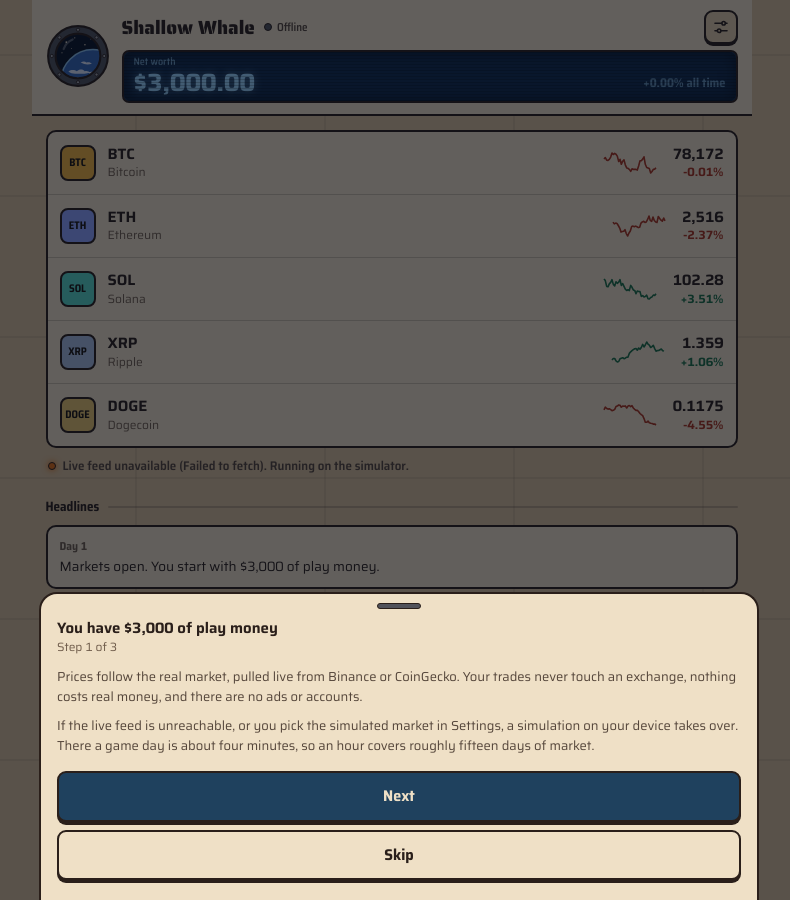
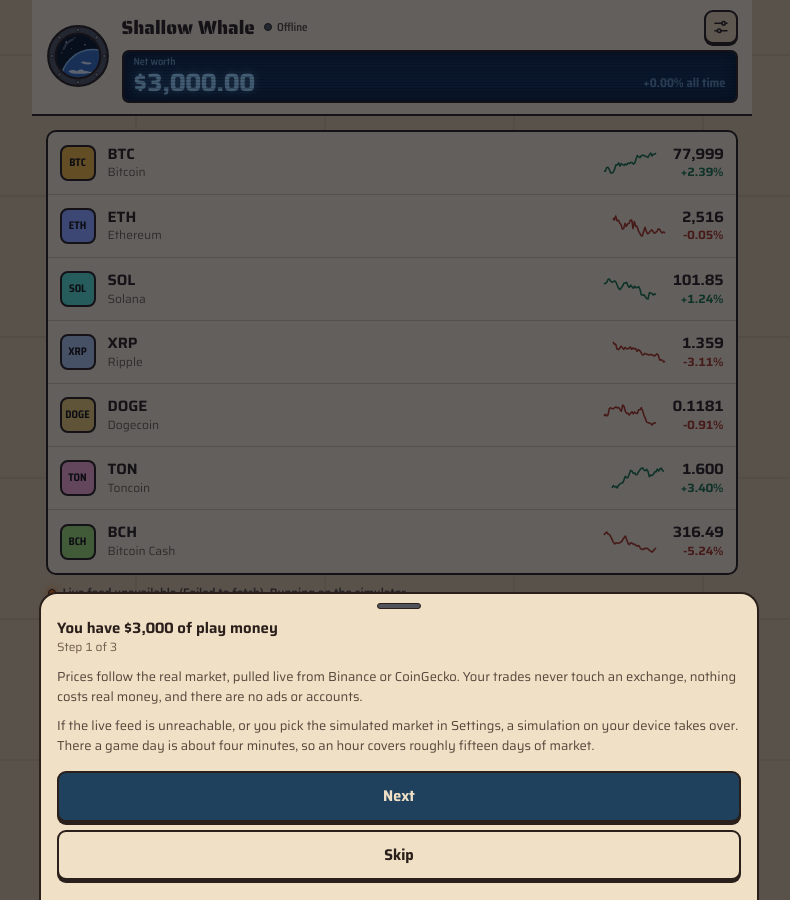
Before and after one commit to ilya-paskhover/ilya-paskhover.github.io, a Jekyll site: the page shallow-whale/index.html, which Jekyll copies as it is, in a window 1280 px wide. Shown: the whole page, without its empty margins (241-1031 px from the left). Built offline with Jekyll 4.4.1, drawn with Linux system fonts in a browser that asks for light colours; part of the change alters nothing that is shown.

Commit message:
Deploy Shallow Whale 1.5.0 (ad0fb64)

```diff
--- a/shallow-whale/index.html
+++ b/shallow-whale/index.html
@@ -243,6 +243,11 @@ button.row:active{background:var(--recess)}
 .claim{margin-top:11px;padding:9px;border-radius:9px;width:100%;font-weight:700;font-size:14px;font-stretch:92%;
   background:var(--navy);color:var(--on-navy);border:2px solid var(--edge);box-shadow:0 3px 0 var(--hard);transition:transform .06s,box-shadow .06s}
 .claim:active{transform:translateY(3px);box-shadow:0 0 0 var(--hard)}
+.swaprow{display:flex;justify-content:flex-end;margin-top:9px}
+.swap{padding:6px 11px;border-radius:8px;font-size:12.5px;font-weight:700;font-stretch:92%;color:var(--text);
+  background:var(--recess);border:1.5px solid var(--edge);box-shadow:0 2px 0 var(--hard);transition:transform .06s,box-shadow .06s}
+.swap:active{transform:translateY(2px);box-shadow:0 0 0 var(--hard)}
+.swap.armed{background:var(--navy);color:var(--on-navy)}
 @media (prefers-color-scheme:dark){ :root:not([data-theme="light"]) .quest .rw{color:#8FB8E6} }
 :root[data-theme="dark"] .quest .rw{color:#8FB8E6}
 
@@ -348,7 +353,7 @@ textarea.io{width:100%;height:84px;border:2px solid var(--edge);border-radius:9p
     <div class="deck">
       <div class="ident">
         <div class="wordmark">Shallow Whale</div>
-        <div class="status" id="hdrStatus" title="Simulated market" aria-label="Simulated market"><i></i><span>Simulator</span></div>
+        <div class="status" id="hdrStatus" role="status" title="Simulated market" aria-label="Simulated market"><i></i><span>Simulator</span></div>
         <button class="iconbtn" id="btnSettings" aria-label="Settings">
           <svg viewBox="0 0 24 24" fill="none" stroke="currentColor" stroke-width="2.2" stroke-linecap="round"><path d="M4 7h9M18 7h2M4 17h3M12 17h8"/><circle cx="15.5" cy="7" r="2.3"/><circle cx="9.5" cy="17" r="2.3"/></svg>
         </button>
@@ -428,7 +433,16 @@ var COINS = [
   {s:"ETH", n:"Ethereum", p0:2520,   dv:0.0252, corr:0.60, dr:0.000012, c:"#8EA2FF"},
   {s:"SOL", n:"Solana",   p0:102,    dv:0.0367, corr:0.65, dr:0.000015, c:"#57D9C7"},
   {s:"XRP", n:"Ripple",   p0:1.36,   dv:0.0313, corr:0.55, dr:0.000005, c:"#A9BCE0"},
-  {s:"DOGE",n:"Dogecoin", p0:0.1180, dv:0.0469, corr:0.55, dr:0.000004, c:"#E8C56B"}
+  {s:"DOGE",n:"Dogecoin", p0:0.1180, dv:0.0469, corr:0.55, dr:0.000004, c:"#E8C56B"},
+  /* Added in 1.5.0 because the five above move together (corr with BTC 0.79
+     to 0.91), so on most green days nothing was down 1% for the dip quest.
+     Binance daily closes, Oct 2025 to Oct 2026: TON corr with BTC 0.05, the
+     one big uncorrelated coin; BCH 0.64. The five were calibrated on an older
+     window, so dv here is real sigma (TON 4.16%, BCH 4.07%) times their mean
+     game/real ratio over the same year (0.94), not times 0.68. corr keeps the
+     five's model/real ratio of about 0.6 against BTC. */
+  {s:"TON", n:"Toncoin",      p0:1.60, dv:0.0392, corr:0.02, dr:0.000005, c:"#F2A0C4"},
+  {s:"BCH", n:"Bitcoin Cash", p0:315,  dv:0.0384, corr:0.33, dr:0.000005, c:"#9BD26A"}
 ];
 var SQRT_TPD = Math.sqrt(TICKS_PER_DAY);
 COINS.forEach(function(c){
@@ -593,7 +607,9 @@ var FEED_MAP = {
   ETH: {binance:"ETHUSDT",  gecko:"ethereum"},
   SOL: {binance:"SOLUSDT",  gecko:"solana"},
   XRP: {binance:"XRPUSDT",  gecko:"ripple"},
-  DOGE:{binance:"DOGEUSDT", gecko:"dogecoin"}
+  DOGE:{binance:"DOGEUSDT", gecko:"dogecoin"},
+  TON: {binance:"TONUSDT",  gecko:"the-open-network"},
+  BCH: {binance:"BCHUSDT",  gecko:"bitcoin-cash"}
 };
 
 var Feed = {
@@ -738,7 +754,7 @@ var Feed = {
 
 /* ============================ state ============================ */
 /* set by tools/sync-version.js from package.json; do not edit by hand */
-var APP_VERSION = "1.4.0";
+var APP_VERSION = "1.5.0";
 var SAVE_KEY = "pw.save.v1";
 var S = null;
 var refs = {};
@@ -771,18 +787,23 @@ function freshState(){
   };
   COINS.forEach(function(c){
     st.prices[c.s]=c.p0;
-    var h=[], p=c.p0;
-    for(var i=0;i<HISTORY;i++){ p=p*(1+c.dr+c.ts*randn()*0.9); h.push(p); }
-    /* renormalise so the visible history ends at the listed start price */
-    var k=c.p0/h[h.length-1];
-    for(var j=0;j<h.length;j++) h[j]=h[j]*k;
-    st.hist[c.s]=h;
-    st.dayRef[c.s]=h[Math.max(0,h.length-TICKS_PER_DAY)];
+    st.hist[c.s]=seedHistory(c, c.p0);
+    st.dayRef[c.s]=st.hist[c.s][Math.max(0,HISTORY-TICKS_PER_DAY)];
   });
   st.bots = defaultBots(st.prices);
   for(var q=0;q<3;q++) st.quests.push(makeQuest(st));
   pushNews(st,"Markets open. You start with "+money(st.cash)+" of play money.");
   return st;
+}
+
+/* a believable past for a coin: a walk at its own volatility, renormalised
+   so the visible history ends at `end` */
+function seedHistory(c, end){
+  var h=[], p=end;
+  for(var i=0;i<HISTORY;i++){ p=p*(1+c.dr+c.ts*randn()*0.9); h.push(p); }
+  var k=end/h[h.length-1];
+  for(var j=0;j<h.length;j++) h[j]=h[j]*k;
+  return h;
 }
 
 function makeQuest(st){
@@ -1072,6 +1093,19 @@ function readyQuests(){
   S.quests.forEach(function(q,i){ if(questProgress(q)>=q.target) a.push(i); });
   return a;
 }
+/* swapping an unfinished quest costs half its reward, rounded to $10: always
+   less than finishing it pays, never free, and it scales with net worth and
+   mode the way rewards do (a flat fee would exceed every live reward early on
+   and be pocket change later) */
+function swapFee(q){ return Math.max(10, Math.round(q.reward/20)*10); }
+function swapQuest(idx){
+  var q=S.quests[idx], fee=swapFee(q);
+  if(S.cash < fee) return 0;
+  S.cash -= fee;
+  /* the old quest is still on the board here, so makeQuest never redraws its kind */
+  S.quests[idx]=makeQuest(S);
+  return fee;
+}
 function claimQuest(idx){
   var q=S.quests[idx];
   S.cash += q.reward; addXP(q.xp);
@@ -1112,7 +1146,9 @@ function heal(o){
   COINS.forEach(function(c){
     if(typeof o.prices[c.s]!=="number" || !isFinite(o.prices[c.s]) || o.prices[c.s]<=0) o.prices[c.s]=c.p0;
     var h=o.hist[c.s];
-    if(!Array.isArray(h) || !h.length) h=[o.prices[c.s]];
+    /* a coin the save has never seen (added in a later version) gets a
+       generated past, so its chart and day change are not a flat line */
+    if(!Array.isArray(h) || !h.length) h=seedHistory(c, o.prices[c.s]);
     h=h.filter(function(v){ return typeof v==="number" && isFinite(v) && v>0; });
     if(!h.length) h=[o.prices[c.s]];
     if(h.length>HISTORY) h=h.slice(h.length-HISTORY);
@@ -1469,13 +1505,13 @@ function renderQuests(m){
     if(q.t==="dip"){ hint=el("p","note"); hint.style.margin="7px 0 0"; d.appendChild(hint); }
     var slot=el("div"); d.appendChild(slot);
     L.appendChild(d);
-    refs._q.push({q:q, idx:idx, lbl:lbl, pc:pc, fill:f2, slot:slot, hint:hint, hasBtn:false});
+    refs._q.push({q:q, idx:idx, lbl:lbl, pc:pc, fill:f2, slot:slot, hint:hint, mode:null});
   });
   m.appendChild(L);
   paintQuests();
 
   var note=el("p","note");
-  note.textContent="Quests refresh as you finish them. Rewards are play money, and nothing here costs anything real.";
+  note.textContent="Quests refresh as you finish them, or swap one you do not want for half its reward. Rewards are play money, and nothing here costs anything real.";
   note.style.marginTop="12px";
   m.appendChild(note);
 
@@ -1517,21 +1553,47 @@ function paintQuests(){
       var bd=biggestDrop(), pct=q.own?q.pct:4;
       r.hint.textContent = bd && bd.ch <= -pct
         ? bd.s+" is down "+Math.abs(bd.ch).toFixed(1)+"% today, so a buy counts now."
-        : "Nothing is down "+pct+"% yet. The market list shows each coin's change today.";
+        : "Nothing is down "+pct+"% yet. The market list shows each coin's change today, or swap this quest below.";
     }
-    var done=prog>=q.target;
-    if(done && !r.hasBtn){
-      r.hasBtn=true;
-      var btn=el("button","claim","Claim reward");
-      btn.addEventListener("click",function(){
-        toast("Claimed "+money(claimQuest(r.idx)));
-        save(); render();
-      });
-      r.slot.appendChild(btn);
-    }else if(!done && r.hasBtn){
-      r.hasBtn=false; r.slot.textContent="";
+    /* finished: claim. Unfinished: swap. Rebuilt only when that flips, so a
+       swap button armed for its second tap survives the per-tick repaint */
+    var mode = prog>=q.target ? "claim" : "swap";
+    if(r.mode!==mode){
+      r.mode=mode; r.slot.textContent="";
+      if(mode==="claim"){
+        var btn=el("button","claim","Claim reward");
+        btn.addEventListener("click",function(){
+          toast("Claimed "+money(claimQuest(r.idx)));
+          save(); render();
+        });
+        r.slot.appendChild(btn);
+      } else r.slot.appendChild(swapButton(r));
     }
   });
+}
+/* two taps, no dialog: the first arms the button and names the price */
+function swapButton(r){
+  var fee=swapFee(r.q), idle="Swap for "+money(fee);
+  var row=el("div","swaprow"), b=el("button","swap",idle);
+  b.type="button";
+  b.addEventListener("click",function(){
+    if(!b.classList.contains("armed")){
+      b.classList.add("armed"); b.textContent="Tap again to pay "+money(fee);
+      clearTimeout(b._t);
+      b._t=setTimeout(function(){ b.classList.remove("armed"); b.textContent=idle; },3000);
+      return;
+    }
+    clearTimeout(b._t);
+    if(!swapQuest(r.idx)){
+      b.classList.remove("armed"); b.textContent=idle;
+      toast("Not enough cash to swap. Sell something first.");
+      return;
+    }
+    save(); render();
+    toast("Swapped for "+money(fee));
+  });
+  row.appendChild(b);
+  return row;
 }
 
 /* --- shop --- */
```
